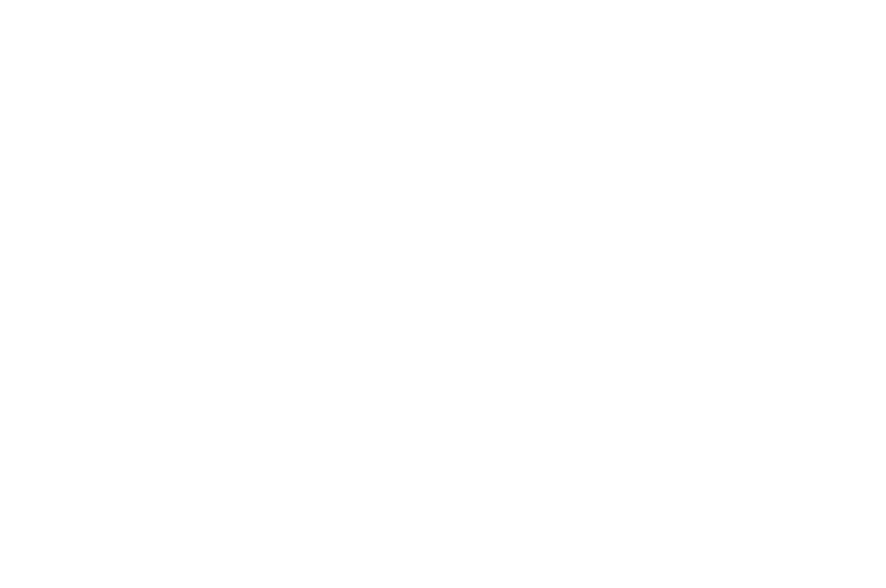
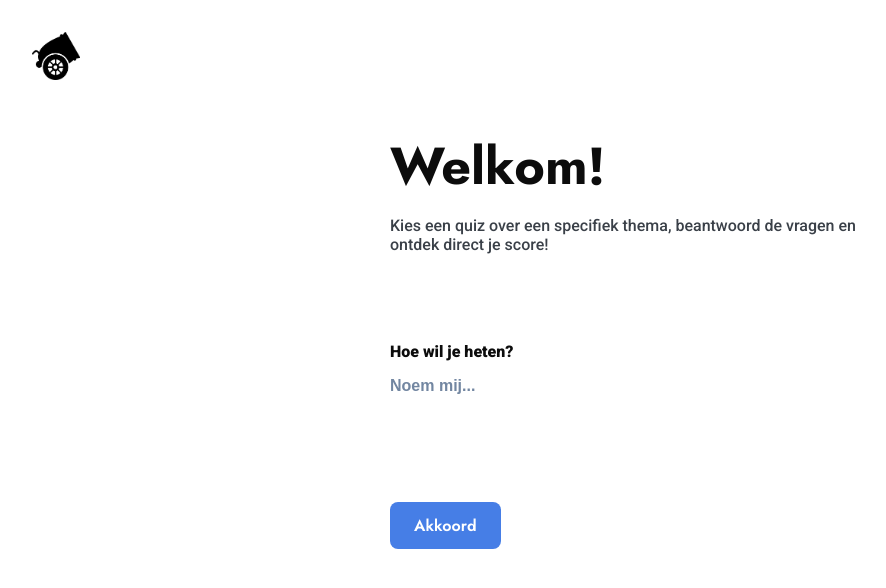
Before and after one commit to D0MN1/fend-1-opdracht, a website: page index.html in a window 1280 px wide. Shown: the whole page, without its empty margins (0-886 px from the left). Drawn offline with Linux system fonts and the light colour scheme.

Commit message:
Initial Commit

```diff
--- /dev/null
+++ b/css/style.css
@@ -0,0 +1,122 @@
+* {
+    margin: 0;
+    padding: 0;
+    box-sizing: border-box;
+
+    transition: 0.3s;
+}
+
+body {
+    display: flex;
+    justify-content: center;
+    align-items: center;
+
+    height: 100vh;
+    font-family: Roboto, sans-serif;
+
+    background-color: #ffffff;
+    color: #3A4048;
+}
+
+.container {
+    display: flex;
+    flex-direction: column;
+
+    height: 100vh;
+    width: 500px;
+}
+
+.logo {
+    position: absolute;
+    left: 32px;
+    top: 32px;
+
+    width: 48px;
+    height: auto;
+}
+
+.header {
+    margin-top: 128px;
+}
+
+h1 {
+    text-align: left;
+
+    font-size: 52px;
+    font-family: Jost, Inter, sans-serif;
+
+    color: #0C0C0C;
+    margin: 0;
+}
+
+.intro {
+    text-align: left;
+    font-size: 16px;
+
+    margin-top: 12px;
+    margin-bottom: 24px;
+
+    font-weight: 500;
+    width: 100%;
+}
+
+form {
+    text-align: left;
+    margin-top: 64px;
+
+    width: 100%;
+}
+
+label {
+    font-size: 16px;
+    font-weight: 800;
+
+    color: #0C0C0C;
+}
+
+input[type="text"] {
+    color: #3988ef;
+    font-size: 16px;
+    font-weight: 600;
+
+    width: 300px;
+
+    padding: 8px 0 8px 0;
+
+    margin-top: 8px;
+    margin-bottom: 16px;
+
+    border: none;
+    border-radius: 4px;
+}
+
+input[type="text"]::placeholder {
+    color: #7286a1;
+    opacity: 1;
+}
+
+input[type="text"]:hover,
+input[type="text"]:focus {
+    color: #061c33;
+}
+
+button {
+    cursor: pointer;
+    border: none;
+    border-radius: 8px;
+
+    margin-top: 64px;
+    padding: 12px 24px 12px 24px;
+    width: auto;
+
+    background-color: #467ee6;
+    color: #ffffff;
+
+    font-family: Jost, Inter, sans-serif;
+    font-size: 16px;
+    font-weight: 600;
+}
+
+button:hover {
+    background-color: #3b54c4;
+}
--- a/index.html
+++ b/index.html
@@ -1,13 +1,30 @@
-<!doctype html>
-<html lang="en">
+<!DOCTYPE html>
+<html lang="nl">
 <head>
     <meta charset="UTF-8">
-    <meta name="viewport"
-          content="width=device-width, user-scalable=no, initial-scale=1.0, maximum-scale=1.0, minimum-scale=1.0">
-    <meta http-equiv="X-UA-Compatible" content="ie=edge">
-    <title>Document</title>
+    <meta name="viewport" content="width=device-width, initial-scale=1.0">
+    <title>KennisKanon Start</title>
+    <link rel="stylesheet" href="css/style.css">
+    <link rel="preconnect" href="https://fonts.googleapis.com">
+    <link rel="preconnect" href="https://fonts.gstatic.com" crossorigin>
+    <link href="https://fonts.googleapis.com/css2?family=Inter:ital,opsz,wght@0,14..32,100..900;1,14..32,100..900&family=Jost:ital,wght@0,100..900;1,100..900&family=Poppins:ital,wght@0,100;0,200;0,300;0,400;0,500;0,600;0,700;0,800;0,900;1,100;1,200;1,300;1,400;1,500;1,600;1,700;1,800;1,900&family=Roboto:ital,wght@0,100;0,300;0,400;0,500;0,700;0,900;1,100;1,300;1,400;1,500;1,700;1,900&display=swap" rel="stylesheet">
 </head>
 <body>
 
+<img class="logo" src="img/KennisKanon.png" alt="">
+
+<div class="container">
+    <div class="header">
+        <h1>Welkom!</h1>
+        <p class="intro">Kies een quiz over een specifiek thema, beantwoord de vragen en ontdek direct je score!</p>
+    </div>
+
+    <form id="quiz-form">
+        <label for="name">Hoe wil je heten?</label><br>
+        <input type="text" id="name" name="name" placeholder="Noem mij..."><br><br>
+        <button type="submit">Akkoord</button>
+    </form>
+</div>
+
 </body>
 </html>
```
Also changed, not shown: img/KennisKanon.png (added).
